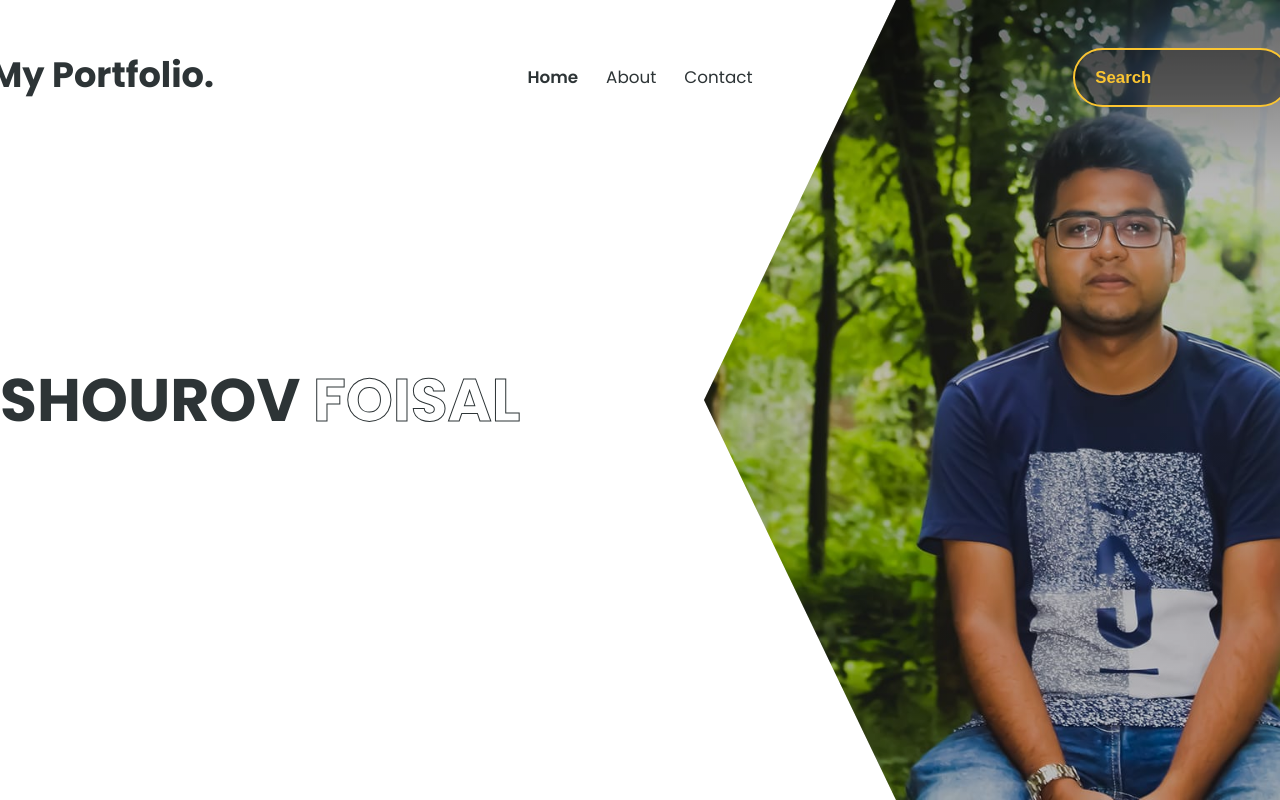
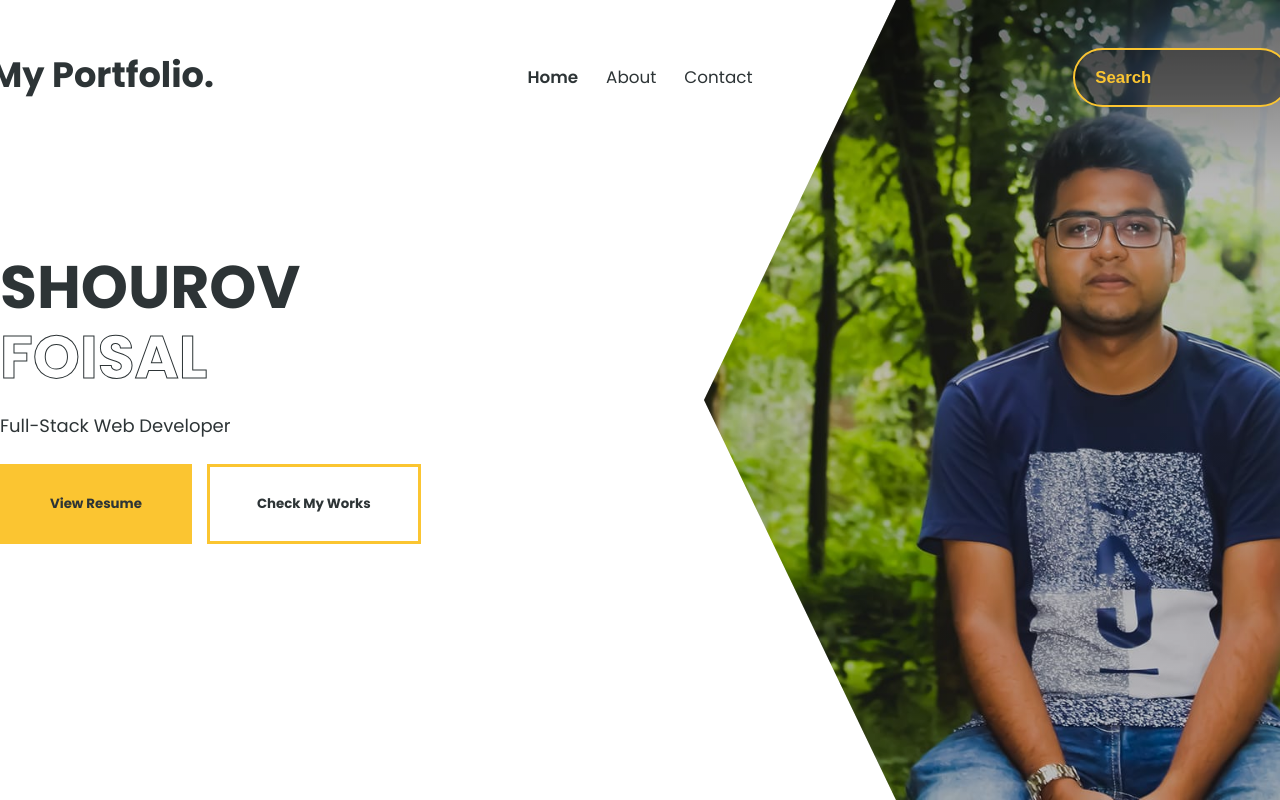
Before and after one commit to shourovfoisal/next-portfolio, a Next.js app: page / in a window 1280 px wide. Built offline with nearby package versions, Linux system fonts and the light colour scheme.

Commit message:
Added hero buttons
Added "view resume" and "check my works" buttons.
Also, Split my name in the hero section into two parts. That way, it looks better.

```diff
--- a/components/Hero.module.scss
+++ b/components/Hero.module.scss
@@ -14,20 +14,28 @@
 */
 
 .heroTextBox {
-	display: grid;
-	align-items: center;
+	display: flex;
+	flex-direction: column;
+	justify-content: center;
 
 	h1 {
 		font-size: 60px;
+		line-height: 60px;
 		text-transform: uppercase;
 	}
 
 	h1 span {
 		width: 100%;
+		display: block;
 		color: transparent;
 		-webkit-text-stroke-width: 1px;
 		-webkit-text-stroke-color: $textColor;
 		line-height: 5rem;
+	}
+
+	p {
+		margin-top: 15px;
+		font-size: 18px;
 	}
 
 	/*
@@ -39,6 +47,28 @@
 		color: $textColor;
 	}
 	*/
+}
+
+.heroButtons {
+	margin-top: 25px;
+
+	button {
+		padding: 30px 50px;
+		border: 0;
+		outline: 0;
+		background-color: $themeColor;
+		cursor: pointer;
+		color: $textColor;
+		font-weight: bold;
+		font-family: 'Poppins', sans-serif;
+	}
+
+	button:last-child {
+		margin-left: 15px;
+		background-color: transparent;
+		// border: 3px solid $themeColor;
+		box-shadow: inset 0 0 0 3px $themeColor;
+	}
 }
 
 /* .heroImageBoxContainer {
--- a/components/Hero.tsx
+++ b/components/Hero.tsx
@@ -1,5 +1,5 @@
-import Image from "next/image";
-import myImage from "../public/images/myImage.jpg";
+// import Image from "next/image";
+// import myImage from "../public/images/myImage.jpg";
 import styles from "./Hero.module.scss";
 
 const Hero = () => {
@@ -10,6 +10,11 @@ const Hero = () => {
 					<h1>
 						Shourov <span>Foisal</span>
 					</h1>
+					<p>Full-Stack Web Developer</p>
+					<div className={styles.heroButtons}>
+						<button>View Resume</button>
+						<button>Check My Works</button>
+					</div>
 				</div>
 				{/* <div className={styles.heroImageBoxContainer}>
 					<div className={styles.heroImageContainer}>
--- a/styles/_variables.scss
+++ b/styles/_variables.scss
@@ -3,6 +3,7 @@ $grayColor: #8a8a8a;
 // $themeColor: #22b14c;
 $textColor: #2d3436;
 // $themeColor: #34495e;
+$themeColor: #fbc531;
 
 $themeColorLight: rgba(34, 177, 76, 0.25); //#22b14c
 // $themeColorDeep: #1c8f3e;
```
